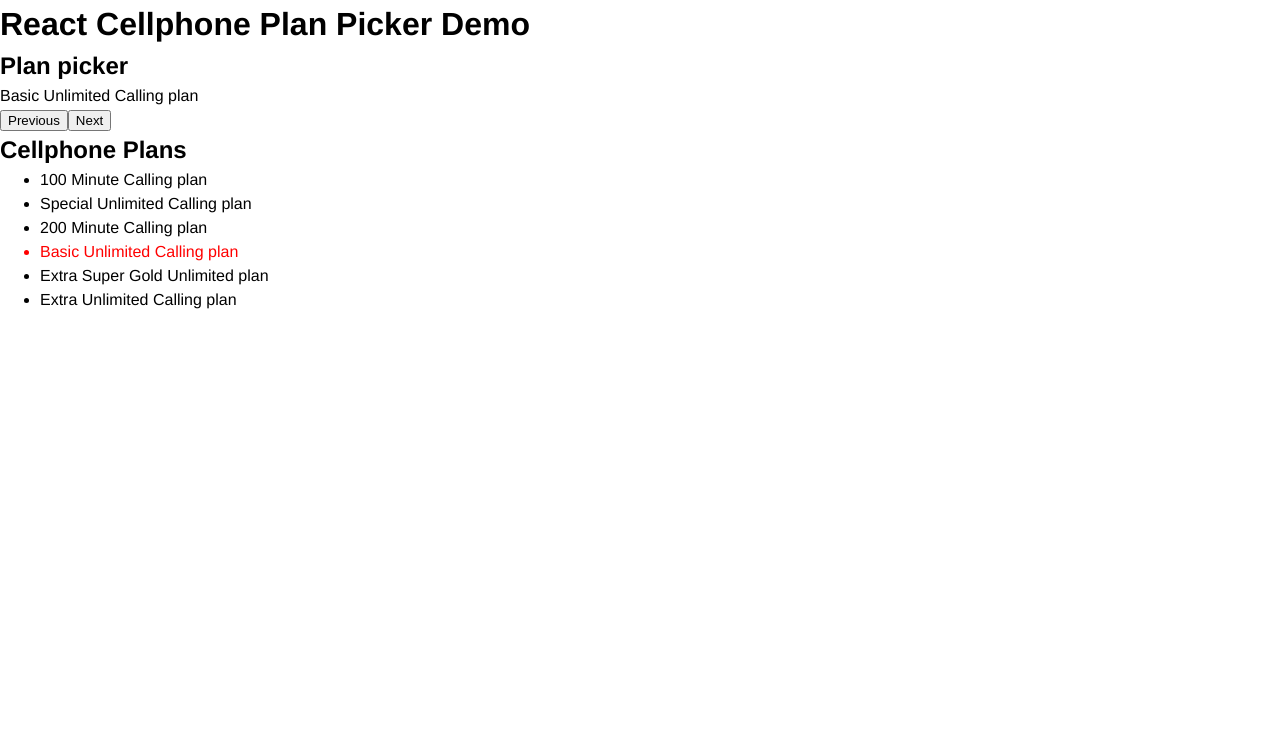
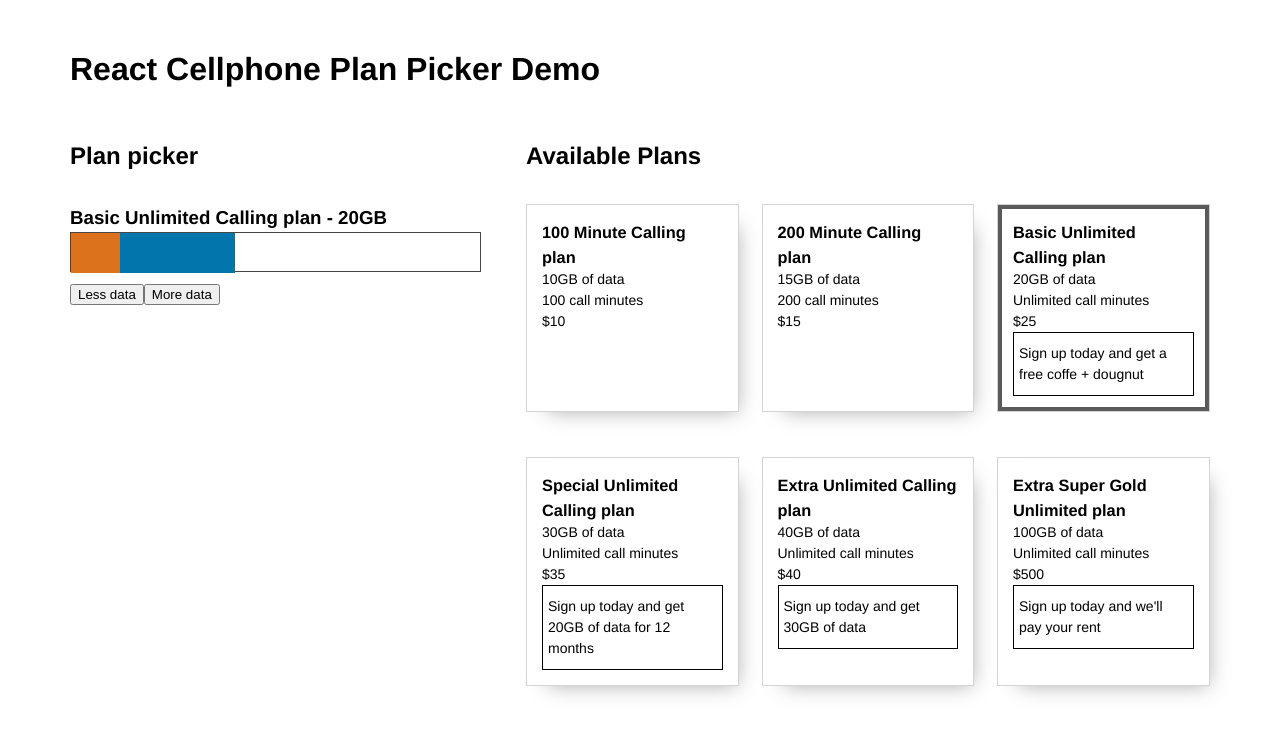
Before and after one commit to olegr1/react-cell-plan-picker, a React (Vite) app: page / in a window 1280 px wide. Shown: the top 734 px of the page. Built offline with nearby package versions, Linux system fonts and the light colour scheme; data requests are answered from the project's data file.

Commit message:
Adding basic placeholder styling, components and functionality

```diff
--- a/data/plans.json
+++ b/data/plans.json
@@ -1,14 +1,5 @@
 {
   "plans": [
-    {
-      "id": "123456",
-      "name": "100 Minute Calling plan",
-      "price": "10",
-      "callMinutes": "100",
-      "data": "10000",
-      "specialOffer": {}
-    },
-
     {
       "id": "321321",
       "name": "Special Unlimited Calling plan",
@@ -16,10 +7,19 @@
       "callMinutes": "",
       "data": "30000",
       "specialOffer": {
-        "description": "Sign up today and get {{data}} of data for {{duration}}",
+        "description": "Sign up today and get {{data}} of data for {{duration}} months",
         "data": "20000",
         "duration": "12"
       }
+    },
+
+    {
+      "id": "123456",
+      "name": "100 Minute Calling plan",
+      "price": "10",
+      "callMinutes": "100",
+      "data": "10000",
+      "specialOffer": ""
     },
 
     {
@@ -28,7 +28,7 @@
       "price": "15",
       "callMinutes": "200",
       "data": "15000",
-      "specialOffer": {}
+      "specialOffer": ""
     },
 
     {
@@ -47,7 +47,7 @@
       "name": "Extra Super Gold Unlimited plan",
       "price": "500",
       "callMinutes": "",
-      "data": "",
+      "data": "100000",
       "specialOffer": {
         "description": "Sign up today and we'll pay your rent"
       }
@@ -60,7 +60,7 @@
       "callMinutes": "",
       "data": "40000",
       "specialOffer": {
-        "description": "Sign up today and get {{data}}",
+        "description": "Sign up today and get {{data}} of data",
         "data": "30000"
       }
     }
--- a/package.json
+++ b/package.json
@@ -8,7 +8,7 @@
     "build": "vite build",
     "lint": "eslint . --ext js,jsx --report-unused-disable-directives --max-warnings 0",
     "preview": "vite preview",
-    "server": "json-server --watch data/plans.json --port 8000 --delay 1000"
+    "server": "json-server --watch data/plans.json --port 8000 --delay 0"
   },
   "dependencies": {
     "react": "^18.3.1",
--- a/src/App.jsx
+++ b/src/App.jsx
@@ -1,4 +1,7 @@
 import { useEffect, useReducer } from "react";
+import PlansPane from "./components/PlansPane";
+import PickerPane from "./components/PickerPane";
+import LoadingMessage from "./components/LoadingMessage";
 
 const ACTIONS = {
   DATA_REQUESTED: "dataRequested",
@@ -18,37 +21,63 @@ function reducer(state, action) {
       return state;
 
     case ACTIONS.DATA_RECEIVED:
-      return { ...state, plans: action.payload, status: STATUSES.READY };
+      return {
+        ...state,
+        plans: sortPlansBy(action.payload, "data"),
+        status: STATUSES.READY,
+      };
 
     case ACTIONS.NEXT_PLAN:
-      return { ...state, currentPlanId: getNextPrevPlanId(state, "next") };
+      return {
+        ...state,
+        currentPlanId: getNextPrevPlanId(
+          state.plans,
+          state.currentPlanId,
+          "next"
+        ),
+      };
 
     case ACTIONS.PREV_PLAN:
-      return { ...state, currentPlanId: getNextPrevPlanId(state, "prev") };
+      return {
+        ...state,
+        currentPlanId: getNextPrevPlanId(
+          state.plans,
+          state.currentPlanId,
+          "prev"
+        ),
+      };
 
     default:
       return state;
   }
 }
 
-function getNextPrevPlanId(state, direction) {
-  const currentPlanIndex = state.plans.findIndex(
-    (plan) => plan.id === state.currentPlanId
-  );
+function sortPlansBy(plans, sortBy) {
+  const stortedPlans = plans.sort((planA, planB) => {
+    const valueA = planA[sortBy];
+    const valueB = planB[sortBy];
+    return valueA - valueB;
+  });
+
+  return stortedPlans;
+}
+
+function getNextPrevPlanId(plans, currentPlanId, direction) {
+  const currentPlanIndex = plans.findIndex((plan) => plan.id === currentPlanId);
 
   let nextPlanId;
 
   if (direction === "next") {
-    if (currentPlanIndex < state.plans.length - 1) {
-      nextPlanId = state.plans[currentPlanIndex + 1].id;
+    if (currentPlanIndex < plans.length - 1) {
+      nextPlanId = plans[currentPlanIndex + 1].id;
     } else {
-      nextPlanId = state.currentPlanId;
+      nextPlanId = currentPlanId;
     }
   } else if (direction === "prev") {
     if (currentPlanIndex > 0) {
-      nextPlanId = state.plans[currentPlanIndex - 1].id;
+      nextPlanId = plans[currentPlanIndex - 1].id;
     } else {
-      nextPlanId = state.currentPlanId;
+      nextPlanId = currentPlanId;
     }
   }
 
@@ -56,7 +85,7 @@ function getNextPrevPlanId(state, direction) {
 }
 
 function App() {
-  const [state, dispatch] = useReducer(reducer, {
+  const [{ plans, currentPlanId, status }, dispatch] = useReducer(reducer, {
     plans: [],
     currentPlanId: "123123",
     status: STATUSES.LOADING,
@@ -86,44 +115,28 @@ function App() {
   return (
     <>
       <main>
-        <h1>React Cellphone Plan Picker Demo</h1>
+        <div className="container">
+          <h1 className="page-title">React Cellphone Plan Picker Demo</h1>
+        </div>
 
-        {state.status === STATUSES.LOADING && <div>Loading...</div>}
-
-        <div className="picker-pane">
-          <h2>Plan picker</h2>
-          <div className="picker">
-            {state.plans
-              .filter((plan) => plan.id === state.currentPlanId)
-              .map((currentPlan) => currentPlan.name)}
+        <div className="panes">
+          <div className="container">
+            <div className="panes-content">
+              {status === STATUSES.LOADING ? (
+                <LoadingMessage />
+              ) : (
+                <>
+                  <PickerPane
+                    plans={plans}
+                    currentPlanId={currentPlanId}
+                    dispatch={dispatch}
+                    ACTIONS={ACTIONS}
+                  />
+                  <PlansPane plans={plans} currentPlanId={currentPlanId} />
+                </>
+              )}
+            </div>
           </div>
-          <button
-            type="button"
-            onClick={() => dispatch({ type: ACTIONS.PREV_PLAN })}
-          >
-            Previous
-          </button>
-          <button
-            type="button"
-            onClick={() => dispatch({ type: ACTIONS.NEXT_PLAN })}
-          >
-            Next
-          </button>
-        </div>
-        <div className="list-pane">
-          <h2>Cellphone Plans</h2>
-          <ul>
-            {state.plans.map((plan) => (
-              <li
-                style={
-                  plan.id === state.currentPlanId ? { color: "red" } : null
-                }
-                key={plan.id}
-              >
-                {plan.name}
-              </li>
-            ))}
-          </ul>
         </div>
       </main>
     </>
--- /dev/null
+++ b/src/components/LoadingMessage.jsx
@@ -0,0 +1,9 @@
+function LoadingMessage() {
+  return (
+    <div>
+      <div>Loading...</div>
+    </div>
+  );
+}
+
+export default LoadingMessage;
--- /dev/null
+++ b/src/components/PickerPane.jsx
@@ -0,0 +1,41 @@
+import { convertMbToGbString, formatSpecialOffer } from "../utils/utils.js";
+
+function PickerPane({ plans, currentPlanId, dispatch, ACTIONS }) {
+  return (
+    <div className="picker-pane">
+      <h2 className="pane-title">Plan picker</h2>
+      <div className="picker">
+        <h3 className="picker-plan-title">
+          {plans
+            .filter((plan) => plan.id === currentPlanId)
+            .map(
+              (currentPlan) =>
+                `${currentPlan.name} - ${convertMbToGbString(currentPlan.data)}`
+            )}
+        </h3>
+        <div className="picker-data-bar">
+          <div className="picker-data-bar-total" style={{ width: "40%" }}>
+            <div
+              className="picker-data-bar-offer"
+              style={{ width: "30%" }}
+            ></div>
+          </div>
+        </div>
+      </div>
+      <button
+        type="button"
+        onClick={() => dispatch({ type: ACTIONS.PREV_PLAN })}
+      >
+        Less data
+      </button>
+      <button
+        type="button"
+        onClick={() => dispatch({ type: ACTIONS.NEXT_PLAN })}
+      >
+        More data
+      </button>
+    </div>
+  );
+}
+
+export default PickerPane;
--- /dev/null
+++ b/src/components/PlanTile.jsx
@@ -0,0 +1,35 @@
+import { convertMbToGbString, formatSpecialOffer } from "../utils/utils.js";
+
+function PlanTile({ plan, isCurrent }) {
+  return (
+    <li
+      className="plan-tile"
+      className={`plan-tile ${isCurrent ? "plan-tile--current" : ""}`}
+      key={plan.id}
+    >
+      <h3>{plan.name}</h3>
+      <div className="plan-data">
+        {plan.data === ""
+          ? "Unlimited data"
+          : `${convertMbToGbString(plan.data)} of data`}
+      </div>
+      <div className="plan-price">
+        {plan.callMinutes === "" ? "Unlimited" : plan.callMinutes} call minutes
+      </div>
+
+      <div className="plan-price">${plan.price}</div>
+
+      {plan.specialOffer !== "" ? (
+        <div className="special-offer">
+          {formatSpecialOffer(
+            plan.specialOffer.description,
+            plan.specialOffer.data,
+            plan.specialOffer.duration
+          )}
+        </div>
+      ) : null}
+    </li>
+  );
+}
+
+export default PlanTile;
--- /dev/null
+++ b/src/components/PlansPane.jsx
@@ -0,0 +1,21 @@
+import PlanTile from "./PlanTile";
+
+function PlansPane({ plans, currentPlanId }) {
+  return (
+    <div className="plans-pane">
+      <h2 className="pane-title">Available Plans</h2>
+
+      <ul className="plans-list">
+        {plans.map((plan) => (
+          <PlanTile
+            plan={plan}
+            isCurrent={plan.id === currentPlanId}
+            key={plan.id}
+          />
+        ))}
+      </ul>
+    </div>
+  );
+}
+
+export default PlansPane;
--- a/src/index.css
+++ b/src/index.css
@@ -24,3 +24,112 @@ svg {
   display: block;
   max-width: 100%;
 }
+
+.container {
+  padding: 0 15px;
+  width: 100%;
+}
+
+.page-title {
+  margin: 45px 0 30px;
+}
+
+.pane-title {
+  margin: 15px 0 30px;
+}
+
+.plans-list {
+  list-style-type: none;
+  margin: 0;
+  padding: 0;
+}
+
+.plan-tile {
+  width: 100%;
+  padding: 15px;
+  font-size: 14px;
+  border: 1px solid #d4d4d4;
+  margin-bottom: 30px;
+  box-shadow: 10px 11px 20px -12px rgba(0, 0, 0, 0.34);
+}
+
+.plan-tile--current {
+  box-shadow: inset 0px 0px 0px 4px rgb(90, 90, 90);
+}
+
+.special-offer {
+  padding: 10px 5px;
+  border: 1px solid #000;
+}
+
+.picker-data-bar {
+  width: 100%;
+  height: 40px;
+  border: 1px solid #454545;
+  margin-bottom: 10px;
+  position: relative;
+}
+
+.picker-data-bar-total {
+  height: 40px;
+  background-color: rgb(2, 118, 172);
+  position: relative;
+}
+
+.picker-data-bar-offer {
+  height: 40px;
+  background-color: rgb(220, 114, 27);
+}
+
+@media (min-width: 640px) {
+  .container {
+    padding: 0 30px;
+    width: 100%;
+  }
+
+  .plans-list {
+    display: flex;
+    justify-content: space-between;
+    flex-wrap: wrap;
+    gap: 15px;
+  }
+
+  .picker-pane {
+    padding-right: 45px;
+  }
+
+  .plan-tile {
+    width: calc(50% - 15px);
+  }
+}
+
+@media (min-width: 992px) {
+  .container {
+    max-width: 960px;
+    margin-left: auto;
+    margin-right: auto;
+  }
+
+  .panes-content {
+    display: flex;
+  }
+
+  .picker-pane {
+    width: 40%;
+  }
+  .plans-pane {
+    width: 60%;
+  }
+
+  .plan-tile {
+    width: calc(33.3333% - 15px);
+  }
+}
+
+@media (min-width: 1240px) {
+  .container {
+    max-width: 1200px;
+    margin-left: auto;
+    margin-right: auto;
+  }
+}
--- /dev/null
+++ b/src/utils/utils.js
@@ -0,0 +1,29 @@
+export { convertMbToGbString, formatSpecialOffer };
+
+function convertMbToGbString(dataInMb) {
+  const dataInGb = dataInMb / 1000 + "GB";
+
+  return dataInGb;
+}
+
+function formatSpecialOffer(description, data, duration) {
+  const dataPattern = "{{data}}";
+  const durationPattern = "{{duration}}";
+
+  const dataInGb = convertMbToGbString(data);
+
+  let formattedDescription = description;
+
+  if (description.includes(dataPattern)) {
+    formattedDescription = description.replaceAll(dataPattern, dataInGb);
+  }
+
+  if (formattedDescription.includes(durationPattern)) {
+    formattedDescription = formattedDescription.replaceAll(
+      durationPattern,
+      duration
+    );
+  }
+
+  return formattedDescription;
+}
```
